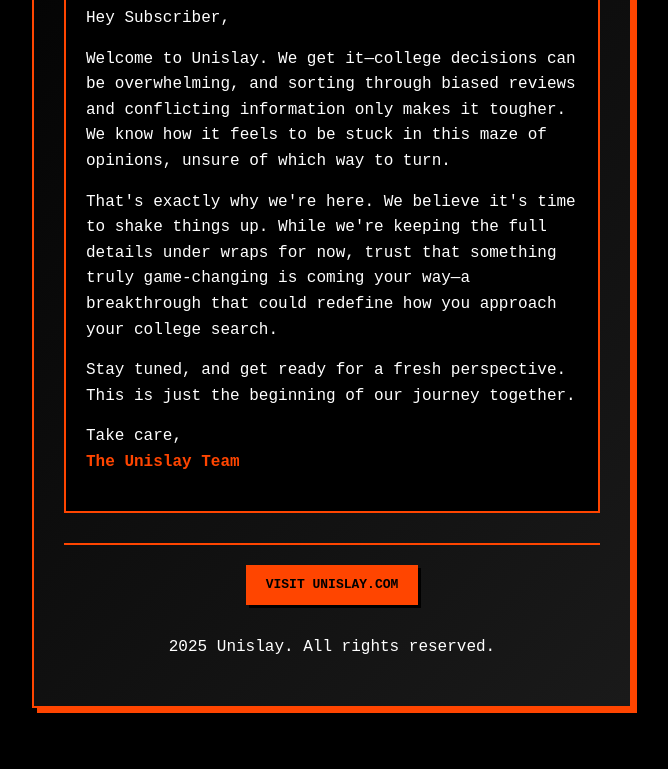
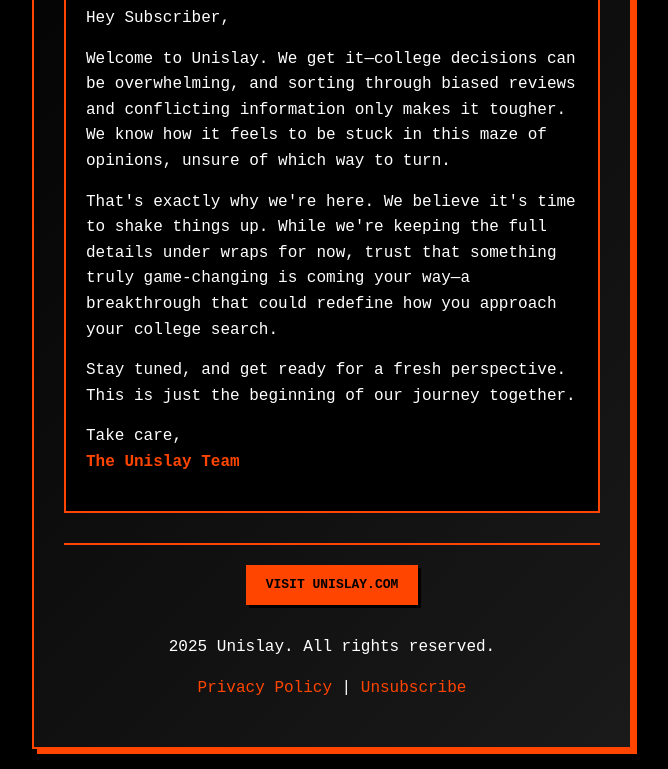
Before and after one commit to furbyx/unislay, a website: page email.html in a window 1280 px wide. Shown: the part 289-1058 px from the top of the page, without its empty margins (308-976 px from the left). Before the commit the page ends 1017 px from the top, so only its background shows below. Drawn offline with Linux system fonts and the light colour scheme.

Commit message:
Update email.html

```diff
--- a/email.html
+++ b/email.html
@@ -123,8 +123,8 @@
         <div class="footer">
             <p> 2025 Unislay. All rights reserved.</p>
             <p style="margin-top: 10px;">
-                <!-- <a href="#" style="color: #FF4500; text-decoration: none;">Privacy Policy</a> |
-                <a href="#" style="color: #FF4500; text-decoration: none;">Unsubscribe</a> -->
+                <a href="#" style="color: #FF4500; text-decoration: none;">Privacy Policy</a> |
+                <a href="#" style="color: #FF4500; text-decoration: none;">Unsubscribe</a>
             </p>
         </div>
     </div>
```
